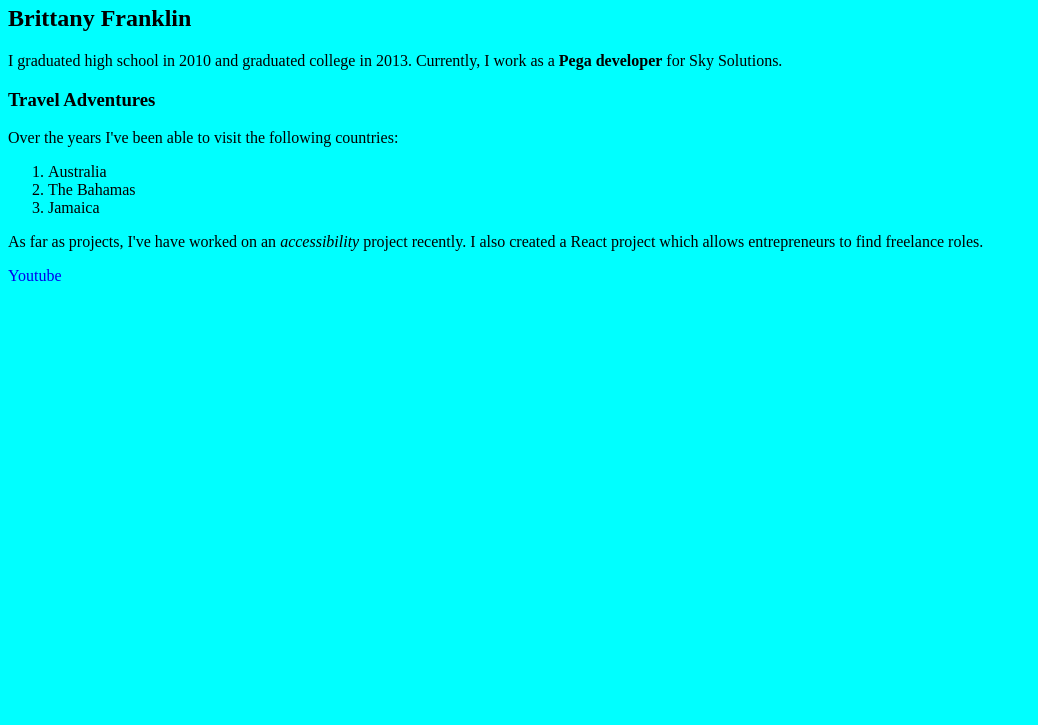
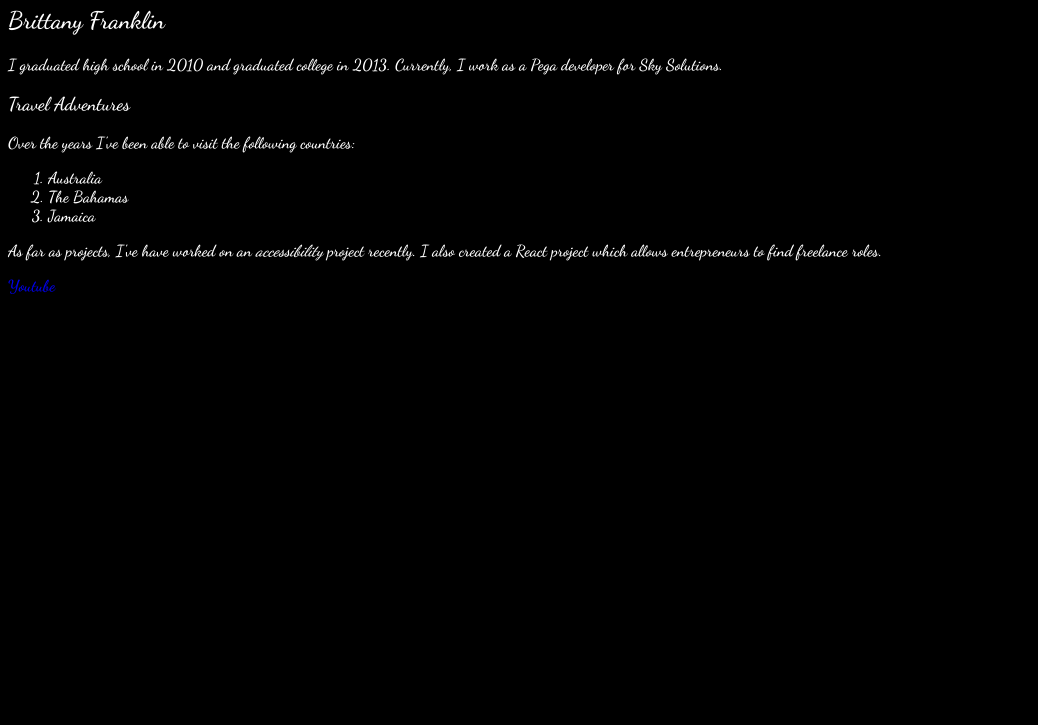
Before and after one commit to brittmoni/CN-HTML-CSS-JS, a plain HTML site: page index.html in a window 1280 px wide. Shown: the part 75-800 px from the top of the page, without its empty margins (0-1038 px from the left). Drawn offline with Linux system fonts and the light colour scheme.

Commit message:
Altering font family

```diff
--- a/index.html
+++ b/index.html
@@ -3,12 +3,17 @@
     <head>
         <meta charset="utf-8">
         <meta name="viewport" content="width=device-width, initial-scale=1.0">
+        <!-- <link href="https://fonts.googleapis.com/css2?family=Dancing+Script:wght@600&display=swap" rel="stylesheet"> -->
         <title>My Homepage</title>
     </head>
 
     <style>
+        @import url('https://fonts.googleapis.com/css2?family=Dancing+Script:wght@600&display=swap');
+
         body {
-            background-color: aqua;
+            background-color: #000;
+            color: #fff;
+            font-family: 'Dancing Script', cursive;
         }
     </style>
 
```
